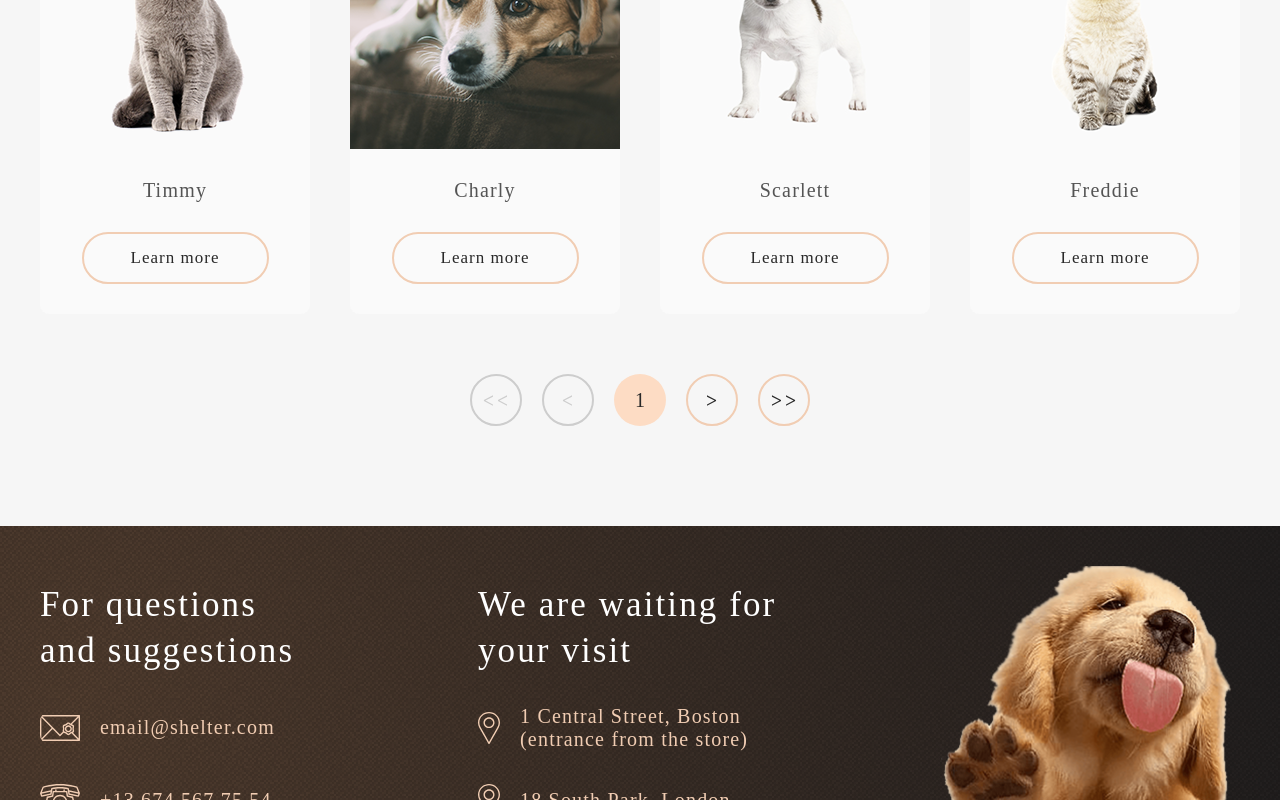
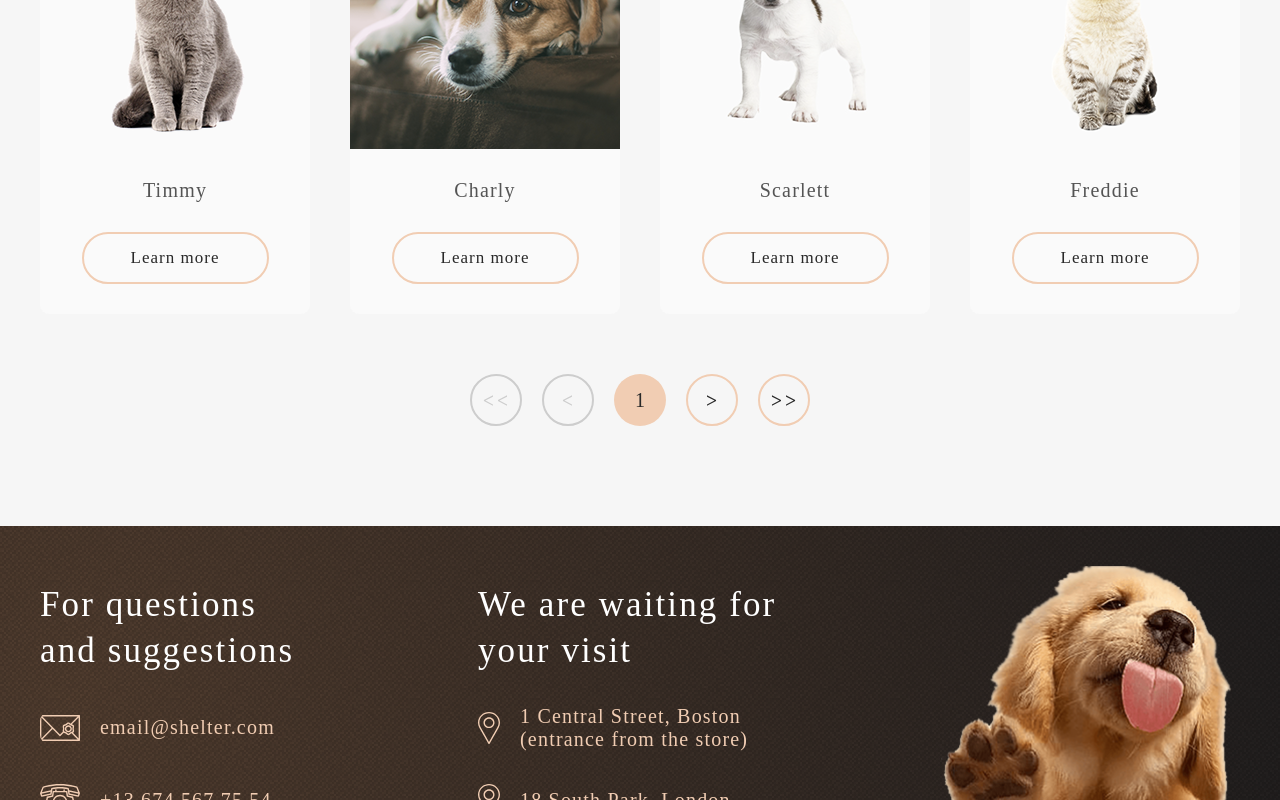
Before and after one commit to Nadia-dia/nadia-dia-JSFEPRESCHOOL2024Q2, a plain HTML site: page shelter/pages/pets/index.html in a window 1280 px wide. In both pictures the pointer is over the button 640 px from the left and 1338 px from the top of the page. Shown: the part 938-1738 px from the top of the page. Drawn offline with Linux system fonts and the light colour scheme.

Commit message:
fix: remove hover from number button in pagination in pets page

```diff
--- a/shelter/pages/pets/style.css
+++ b/shelter/pages/pets/style.css
@@ -350,8 +350,7 @@ body{
 }
 
 .page-number:hover{
-    background-color: #fddcc4;
-    cursor:pointer;
+    cursor:auto;
 }
 
 .arrow.active:hover{
```
